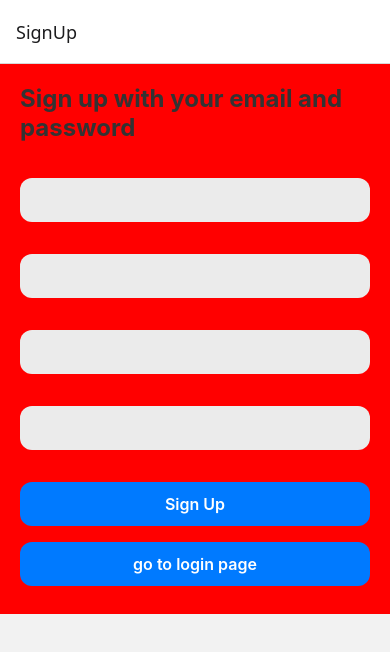
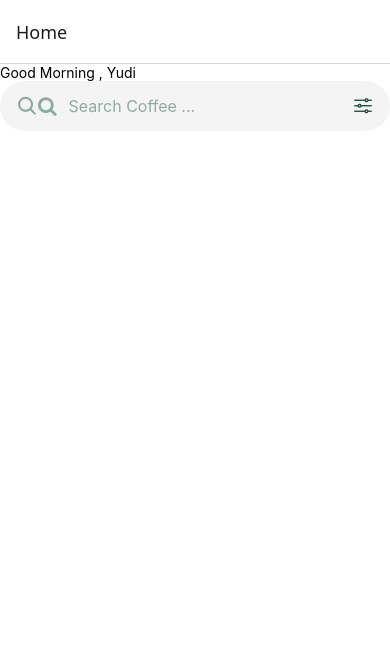
Before and after one commit to bourawi12/mohamed_bourawi_bouaziz_G4, a React Native app: screen /Home in a window 390 px wide. Shown: the top 652 px of the page. Built offline with nearby package versions, Linux system fonts and the light colour scheme.

Commit message:
adding search bar

```diff
--- /dev/null
+++ b/src/components/molecules/SearchBar.tsx
@@ -0,0 +1,35 @@
+import { View, TextInput, StyleSheet } from "react-native";
+import Ionicons from "react-native-vector-icons/Ionicons";
+import FontAwesome from "react-native-vector-icons/FontAwesome";
+
+export default function SearchBar() {
+  return (
+    <View style={styles.container}>
+      <Ionicons name="search" size={22} color="#8AAE9E" />
+<FontAwesome name="search" size={20} color="#8AAE9E" />
+      <TextInput
+        style={styles.input}
+        placeholder="Search Coffee ..."
+        placeholderTextColor="#8AAE9E"
+      />
+
+      <Ionicons name="options-outline" size={22} color="#1C4E3D" />
+    </View>
+  );
+}
+
+const styles = StyleSheet.create({
+  container: {
+    flexDirection: "row",
+    alignItems: "center",
+    backgroundColor: "#F4F4F4",
+    borderRadius: 30,
+    paddingHorizontal: 16,
+    height: 50,
+  },
+  input: {
+    flex: 1,
+    marginHorizontal: 12,
+    fontSize: 16,
+  },
+});
--- a/src/navigation/PublicNavigation.tsx
+++ b/src/navigation/PublicNavigation.tsx
@@ -1,15 +1,17 @@
 import { createNativeStackNavigator } from '@react-navigation/native-stack';
 import LoginScreen from '../screens/LoginScreen';
 import SignUpScreen from '../screens/SignUpScreen';
+import HomeScreen from '../screens/HomeScreen';
 
 const PublicStack = createNativeStackNavigator();
 function PublicNavigation() {
   console.log("public navigation rendering"); // Add this
   // return null
   return (
-    <PublicStack.Navigator initialRouteName="SignUp">
+    <PublicStack.Navigator initialRouteName="Home">
 
       <PublicStack.Screen name="SignUp" component={SignUpScreen} />
+      <PublicStack.Screen name="Home" component={HomeScreen} />
     </PublicStack.Navigator>
   );
 }
--- /dev/null
+++ b/src/screens/HomeScreen.tsx
@@ -0,0 +1,7 @@
+import HomeTemplate from "../templates/HomeTemplate";
+
+
+export default function HomeScreen({ navigation }: any) {
+  console.log("HomeScreen rendering");
+  return <HomeTemplate />; // No ScreenTemplate wrapper
+}
--- /dev/null
+++ b/src/templates/HomeTemplate.tsx
@@ -0,0 +1,177 @@
+import { PropsWithChildren, useRef, useState } from "react";
+import { Text, TextInput, View, StyleSheet, Animated, TouchableOpacity, StatusBar } from "react-native";
+import FormField from "../components/FormField";
+import SearchBar from "../components/molecules/SearchBar";
+
+export default function HomeTemplate(props: PropsWithChildren) {
+ /*  const [email, setEmail] = useState("");
+  const [password, setPassword] = useState("");
+  const fadeAnim = useRef(new Animated.Value(0)).current;
+
+  const fadeIn = () => {
+    Animated.timing(fadeAnim, {
+      toValue: 1,
+      duration: 5000,
+      useNativeDriver: true,
+    }).start();
+  };
+
+  const onPressLoginButton = () => {
+    console.log("You tapped the button!");
+    console.log(`Email: ${email}, Password: ${password}`);
+  };
+
+  const handleForgotPassword = () => {
+    console.log("Navigate to Forgot Password");
+  };
+
+  const handleRegister = () => {
+    console.log("Navigate to Register");
+  };
+
+  const handleBack = () => {
+    console.log("Navigate back");
+  }; */
+
+  return (
+    <View style={styles.container}>
+        {/* la place batterie et temps en haut */}
+      <StatusBar barStyle="dark-content" backgroundColor="#ffffffff" />
+      <Text>Good Morning , Yudi</Text>
+     <SearchBar />
+
+    </View>
+  );
+}
+
+const styles = StyleSheet.create({
+  container: {
+    flex: 1,
+    backgroundColor: "#ffffffff",
+  },
+  header: {
+    flexDirection: "row",
+    justifyContent: "space-between",
+    alignItems: "center",
+    paddingHorizontal: 20,
+    paddingTop: 50,
+    paddingBottom: 20,
+  },
+  backButton: {
+    width: 40,
+    height: 40,
+    justifyContent: "center",
+  },
+  backButtonText: {
+    fontSize: 24,
+    color: "#000",
+  },
+  registerText: {
+    fontSize: 16,
+    color: "#000",
+    fontWeight: "500",
+  },
+  titleSection: {
+    paddingHorizontal: 20,
+    paddingBottom: 30,
+  },
+  title: {
+    fontSize: 42,
+    fontWeight: "bold",
+    color: "#000",
+    marginBottom: 10,
+  },
+  subtitle: {
+    fontSize: 14,
+    color: "#333",
+    lineHeight: 20,
+    maxWidth: 280,
+  },
+  formSection: {
+    flex: 1,
+    backgroundColor: "#F5F5F5",
+    borderTopLeftRadius: 30,
+    borderTopRightRadius: 30,
+    paddingHorizontal: 20,
+    paddingTop: 40,
+  },
+  input: {
+    width: "100%",
+    height: 55,
+    backgroundColor: "#FFF",
+    borderRadius: 12,
+    paddingHorizontal: 20,
+    marginBottom: 15,
+    fontSize: 16,
+    shadowColor: "#000",
+    shadowOffset: { width: 0, height: 1 },
+    shadowOpacity: 0.05,
+    shadowRadius: 3,
+    elevation: 2,
+  },
+  forgotPasswordContainer: {
+    alignSelf: "flex-end",
+    marginBottom: 25,
+    marginTop: 5,
+  },
+  forgotPasswordText: {
+    color: "#666",
+    fontSize: 14,
+    fontWeight: "500",
+  },
+  signInButton: {
+    width: "100%",
+    height: 55,
+    backgroundColor: "#000",
+    borderRadius: 27.5,
+    justifyContent: "center",
+    alignItems: "center",
+    marginBottom: 30,
+  },
+  signInButtonText: {
+    color: "#FFF",
+    fontSize: 16,
+    fontWeight: "600",
+  },
+  socialButton: {
+    flexDirection: "row",
+    alignItems: "center",
+    width: "100%",
+    height: 55,
+    backgroundColor: "#FFF",
+    borderRadius: 12,
+    paddingHorizontal: 20,
+    marginBottom: 15,
+    shadowColor: "#000",
+    shadowOffset: { width: 0, height: 1 },
+    shadowOpacity: 0.05,
+    shadowRadius: 3,
+    elevation: 2,
+  },
+  socialIcon: {
+    fontSize: 20,
+    fontWeight: "bold",
+    color: "#DB4437",
+    marginRight: 15,
+  },
+  facebookIcon: {
+    color: "#1877F2",
+  },
+  socialButtonText: {
+    flex: 1,
+    fontSize: 15,
+    color: "#000",
+    fontWeight: "500",
+  },
+  arrow: {
+    fontSize: 18,
+    color: "#000",
+  },
+  bottomAccent: {
+    height: 80,
+    backgroundColor: "#FDB924",
+    borderTopLeftRadius: 30,
+    borderTopRightRadius: 30,
+    marginTop: -30,
+  },
+});
```
Also changed, not shown: 1 other file (tests, documents, lock files or other folders).
